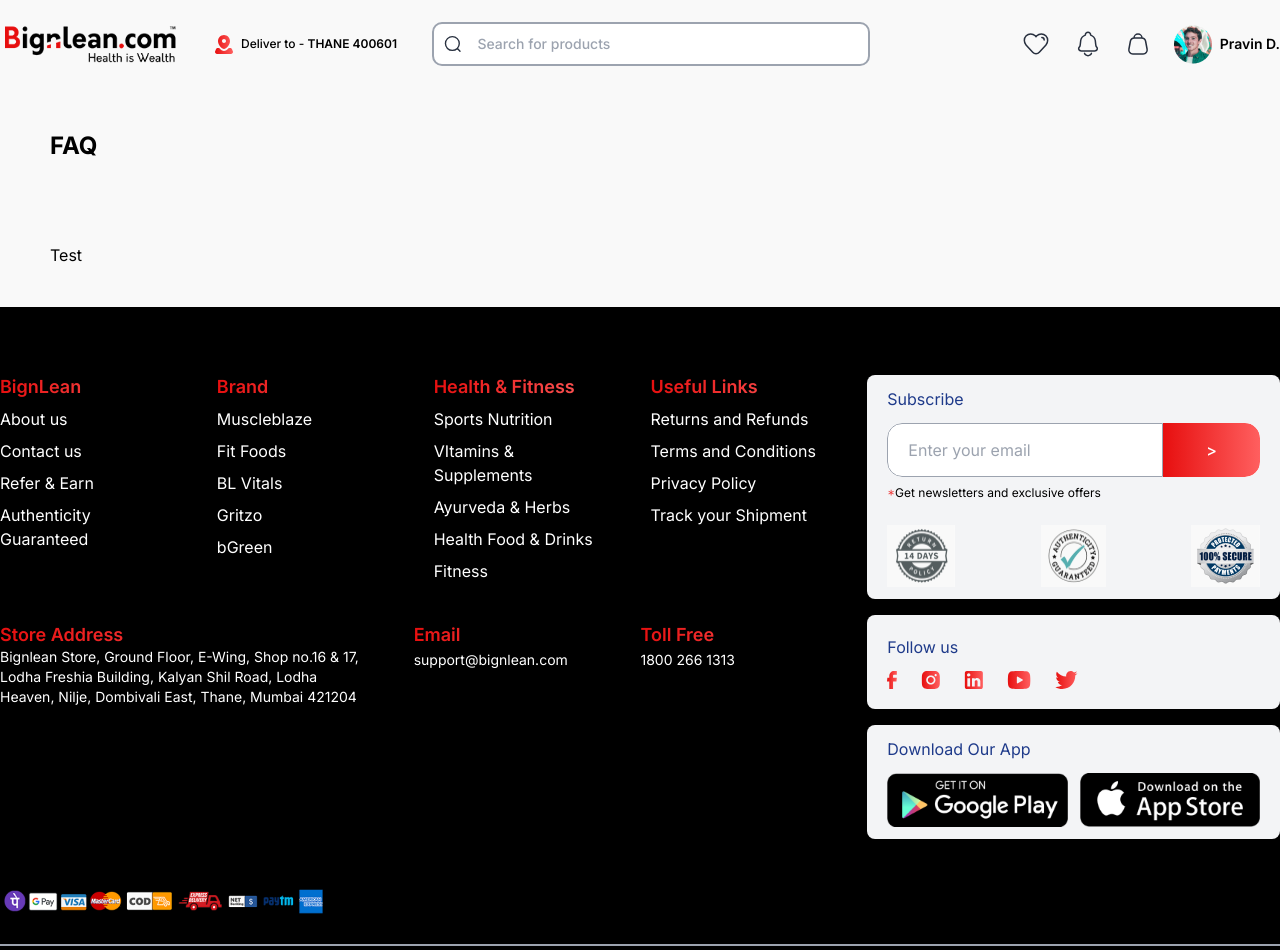
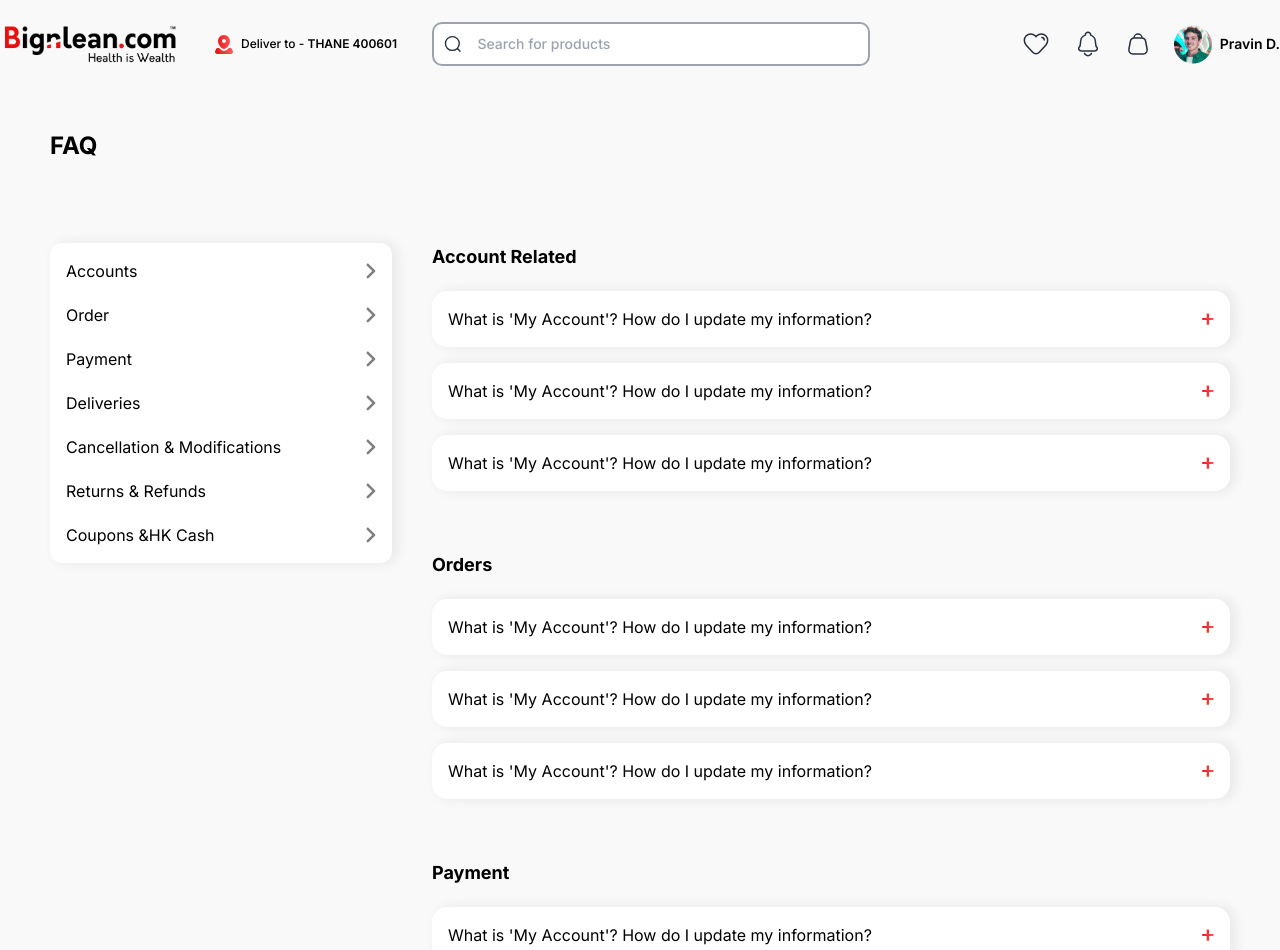
Before and after one commit to Ankit8295/bignlean, a Next.js app: page /faq in a window 1280 px wide. Shown: the top 950 px of the page. Built offline with nearby package versions, Linux system fonts and the light colour scheme.

Commit message:
added faq page

```diff
--- /dev/null
+++ b/src/Icons/SideArrowIcon.tsx
@@ -0,0 +1,17 @@
+export default function SideArrowIcon() {
+  return (
+    <svg
+      width="10"
+      height="16"
+      viewBox="0 0 10 16"
+      fill="none"
+      xmlns="http://www.w3.org/2000/svg"
+    >
+      <path
+        opacity="0.5"
+        d="M6.22234 8L0.888588 2.66621C0.397749 2.17536 0.397755 1.37955 0.888604 0.888716C1.37944 0.39789 2.17524 0.397896 2.66607 0.888729L9.07024 7.29289C9.46076 7.68342 9.46076 8.31658 9.07024 8.70711L2.66609 15.1113C2.17525 15.6021 1.37944 15.6021 0.888594 15.1113C0.397751 14.6204 0.397751 13.8246 0.888593 13.3337L6.22234 8Z"
+        fill="black"
+      />
+    </svg>
+  );
+}
--- a/src/Icons/index.ts
+++ b/src/Icons/index.ts
@@ -45,7 +45,9 @@
 import CreditIcon from "./CreditIcon";
 import DebitIcon from "./DebitIcon";
 import CoinSmIcon from "./CoinSmIcon";
+import SideArrowIcon from "./SideArrowIcon";
 export {
+  SideArrowIcon,
   CoinSmIcon,
   DebitIcon,
   CreditIcon,
--- /dev/null
+++ b/src/app/(site)/add-address/page.tsx
@@ -0,0 +1,9 @@
+import CustomPageWrapper from "@/components/Wrappers/CustomPageWrapper";
+
+export default function page() {
+  return (
+    <CustomPageWrapper heading="Add Address">
+      <h2>Test</h2>
+    </CustomPageWrapper>
+  );
+}
--- a/src/app/(site)/app-certificates/Accordian.tsx
+++ b/src/app/(site)/app-certificates/Accordian.tsx
@@ -5,14 +5,16 @@
 
 type Props = {
   heading: string;
-  srcs: string[];
+  srcs?: string[];
   defaultToggleValue?: boolean;
+  para?: string;
 };
 
 export default function Accordian({
   defaultToggleValue,
   heading,
   srcs,
+  para,
 }: Props) {
   const [toggle, setToggle] = useState(defaultToggleValue || false);
   return (
@@ -25,8 +27,14 @@
         {toggle ? <MinusIcon /> : <PlusIcon />}
       </div>
       {toggle && (
-        <div className="flex items-center w-[80%] gap-3">
-          {srcs.map((src, index) => (
+        <div className={`flex items-center w-[${para ? "100" : "80"}%] gap-3`}>
+          {para && (
+            <p className="text-gray-600 text-sm not-italic leading-5 font-normal">
+              {para}
+            </p>
+          )}
+          {srcs &&
+            srcs!.map((src, index) => (
               <Image
                 key={index}
                 src={src}
--- /dev/null
+++ b/src/app/(site)/cart/page.tsx
@@ -0,0 +1,9 @@
+import CustomPageWrapper from "@/components/Wrappers/CustomPageWrapper";
+
+export default function page() {
+  return (
+    <CustomPageWrapper heading="Cart">
+      <h1>test</h1>
+    </CustomPageWrapper>
+  );
+}
--- /dev/null
+++ b/src/app/(site)/comparison/page.tsx
@@ -0,0 +1,9 @@
+import CustomPageWrapper from "@/components/Wrappers/CustomPageWrapper";
+
+export default function page() {
+  return (
+    <CustomPageWrapper heading="Comparison">
+      <h2>Test</h2>
+    </CustomPageWrapper>
+  );
+}
--- /dev/null
+++ b/src/app/(site)/contact/page.tsx
@@ -0,0 +1,3 @@
+export default function page() {
+  return <div>page</div>;
+}
--- a/src/app/(site)/faq/page.tsx
+++ b/src/app/(site)/faq/page.tsx
@@ -1,9 +1,100 @@
 import CustomPageWrapper from "@/components/Wrappers/CustomPageWrapper";
+import Accordian from "../app-certificates/Accordian";
+import { SideArrowIcon } from "@/Icons";
+
+const accountRelatedData: { heading: string; para: string }[] = [
+  {
+    heading: `What is 'My Account'? How do I update my information?`,
+    para: "It is easy to update your HealthKart account and view your orders any time through 'My Account'. My Account' allows you complete control over your transactions on HealthKart. Manage/edit your personal data like address, phone numbers, email ids, change your password, track the status of your orders, place re-orders, find details about your HK cash and your wishlist.",
+  },
+  {
+    heading: `What is 'My Account'? How do I update my information?`,
+    para: "It is easy to update your HealthKart account and view your orders any time through 'My Account'. My Account' allows you complete control over your transactions on HealthKart. Manage/edit your personal data like address, phone numbers, email ids, change your password, track the status of your orders, place re-orders, find details about your HK cash and your wishlist.",
+  },
+  {
+    heading: `What is 'My Account'? How do I update my information?`,
+    para: "It is easy to update your HealthKart account and view your orders any time through 'My Account'. My Account' allows you complete control over your transactions on HealthKart. Manage/edit your personal data like address, phone numbers, email ids, change your password, track the status of your orders, place re-orders, find details about your HK cash and your wishlist.",
+  },
+];
+
+const sidebarData = [
+  "Accounts",
+  "Order",
+  "Payment",
+  "Deliveries",
+  "Cancellation & Modifications",
+  "Returns & Refunds",
+  "Coupons &HK Cash",
+];
 
 export default function page() {
   return (
     <CustomPageWrapper heading="FAQ" showContentFooter={false}>
-      <h2>Test</h2>
+      <div className="flex gap-10">
+        <div className="flex-[0.3]">
+          <div className="flex flex-col gap-5 bg-white sm-3 rounded-xl p-4">
+            {sidebarData?.map((item, index) => (
+              <div
+                key={index}
+                className="flex items-center justify-between cursor-pointer"
+              >
+                <p>{item}</p>
+                <SideArrowIcon />
+              </div>
+            ))}
+          </div>
+        </div>
+        <div className="flex-[0.7]">
+          <h2 className="text-black text-lg not-italic font-bold mb-5">
+            Account Related
+          </h2>
+          <div className="flex  flex-col gap-4">
+            {accountRelatedData?.map((item, index) => (
+              <Accordian
+                heading={item?.heading}
+                para={item?.para}
+                key={index}
+              />
+            ))}
+          </div>
+          <h2 className="text-black text-lg not-italic font-bold mb-5 mt-[60px]">
+            Orders
+          </h2>
+          <div className="flex  flex-col gap-4">
+            {accountRelatedData?.map((item, index) => (
+              <Accordian
+                heading={item?.heading}
+                para={item?.para}
+                key={index}
+              />
+            ))}
+          </div>
+          <h2 className="text-black text-lg not-italic font-bold mb-5 mt-[60px]">
+            Payment
+          </h2>
+          <div className="flex  flex-col gap-4">
+            {accountRelatedData?.map((item, index) => (
+              <Accordian
+                heading={item?.heading}
+                para={item?.para}
+                key={index}
+              />
+            ))}
+          </div>
+          <h2 className="text-black text-lg not-italic font-bold mb-5 mt-[60px]">
+            Deliveries
+          </h2>
+          <div className="flex  flex-col gap-4">
+            {accountRelatedData?.map((item, index) => (
+              <Accordian
+                heading={item?.heading}
+                para={item?.para}
+                key={index}
+              />
+            ))}
+          </div>
+        </div>
+      </div>
     </CustomPageWrapper>
   );
 }
--- /dev/null
+++ b/src/app/(site)/track-order/page.tsx
@@ -0,0 +1,9 @@
+import CustomPageWrapper from "@/components/Wrappers/CustomPageWrapper";
+
+export default function page() {
+  return (
+    <CustomPageWrapper heading="Track Order">
+      <h1>Test</h1>
+    </CustomPageWrapper>
+  );
+}
--- /dev/null
+++ b/src/app/page.tsx
@@ -0,0 +1,6 @@
+
+export default function Home() {
+  return (
+    <h1>Hello world</h1>
+  )
+}
```
Lines whose indentation alone changed are shown as unchanged.
